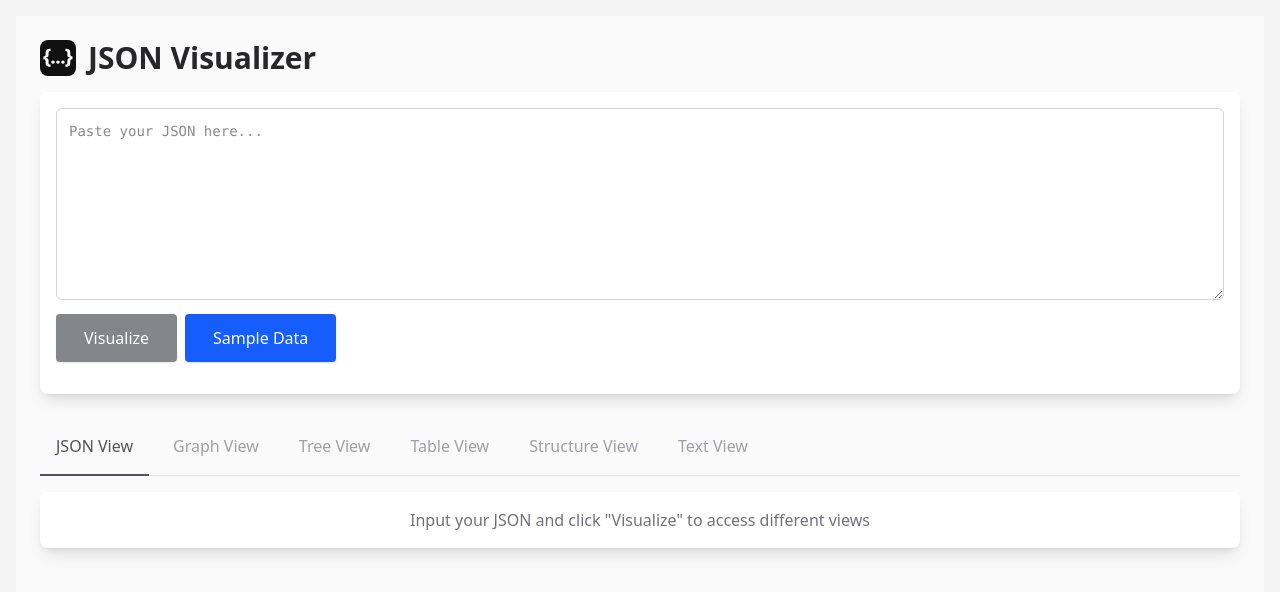
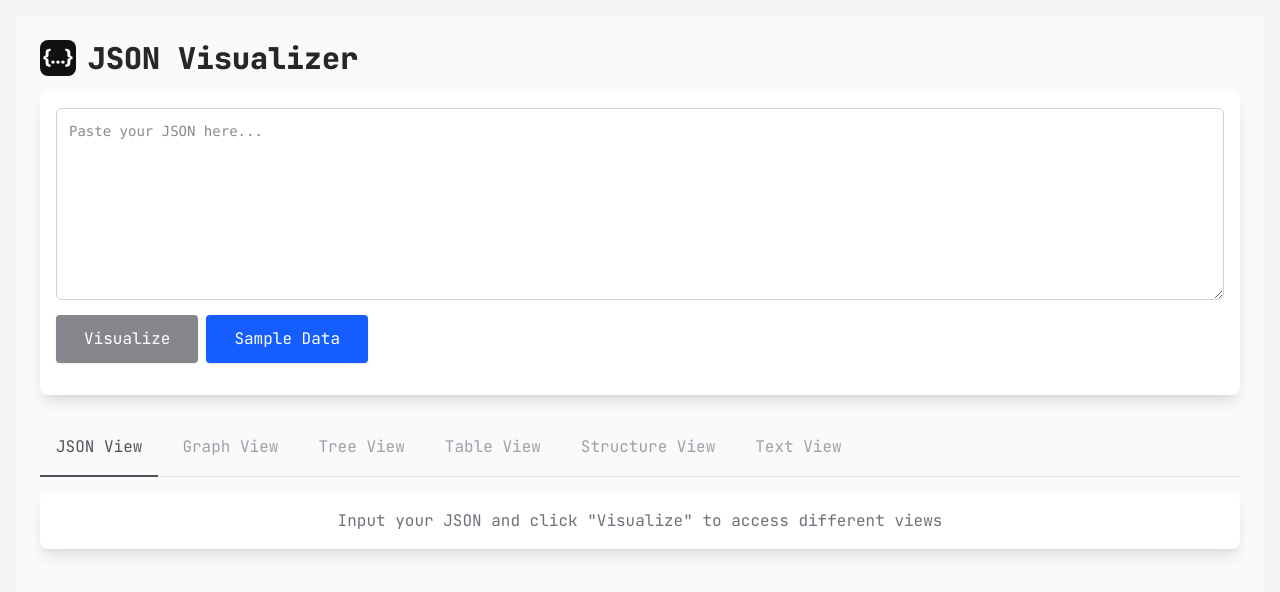
Before and after one commit to stefanicjuraj/json-visualizer, a Next.js app: page / in a window 1280 px wide. Shown: the top 592 px of the page. Built offline with nearby package versions, Linux system fonts and the light colour scheme.

Commit message:
feat: add font

```diff
--- a/app/globals.css
+++ b/app/globals.css
@@ -1,4 +1,10 @@
+@import url("https://fonts.googleapis.com/css2?family=JetBrains+Mono:ital,wght@0,100..800;1,100..800&display=swap");
 @import "tailwindcss";
+
+
+body {
+  font-family: "JetBrains Mono", monospace;
+}
 
 .json-key {
   color: #7c3aed;
```
